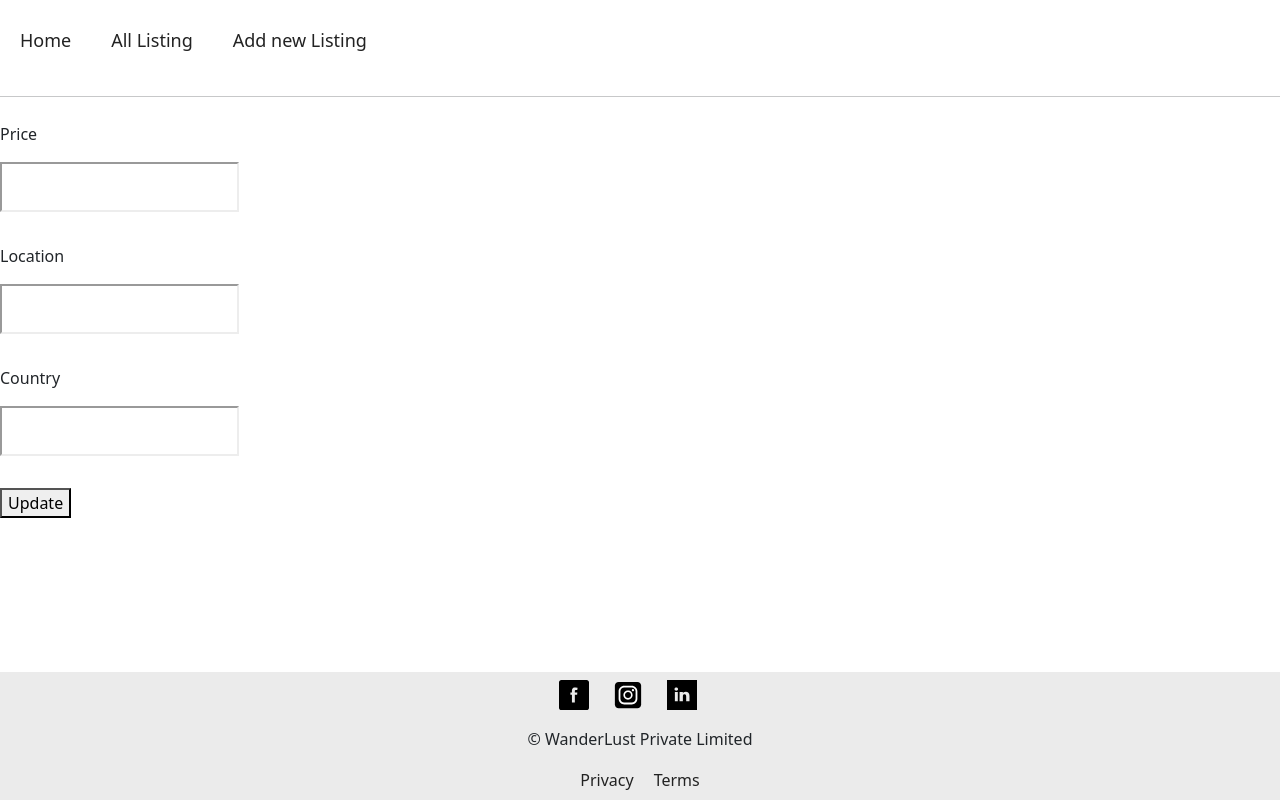
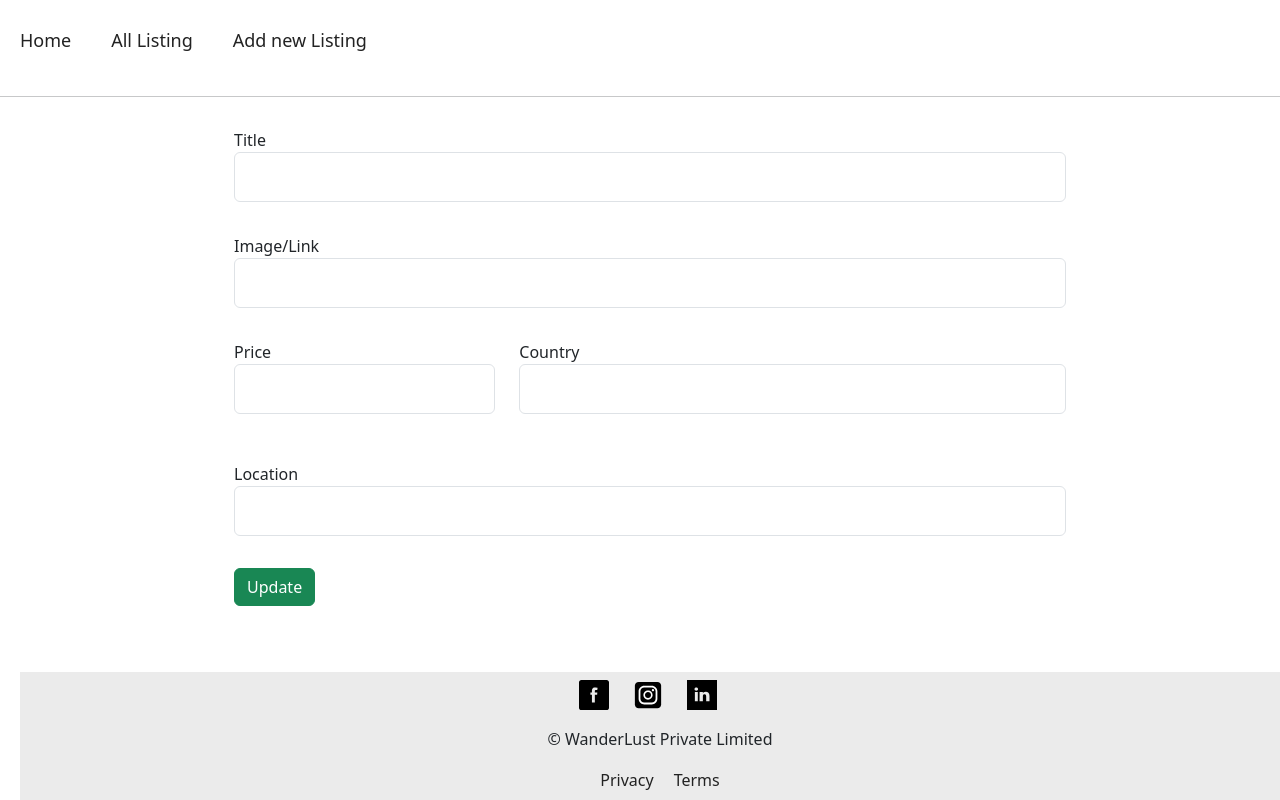
Before and after one commit to NishaBisht16/wanderLust, a React (Create React App) app in the folder frontend/: page /Edit in a window 1280 px wide. Built offline with nearby package versions, Linux system fonts and the light colour scheme; no server answers.

Commit message:
apply Bootstrap styles to enhance edit page layout

```diff
--- a/frontend/src/pages/Edit.js
+++ b/frontend/src/pages/Edit.js
@@ -11,13 +11,11 @@ function Edit() {
     const [price,setprice]=useState('')
     const [location,setlocation]=useState('')
     const [country,setcountry]=useState('')
+    const [image,setimage]=useState('')
 
     const navigate=useNavigate();
 
-    console.log(title)
-    console.log(price)
-    console.log(location)
-    console.log(country)
+
 
     const location2=useLocation()
     const { id } = location2.state || {}
@@ -31,6 +29,7 @@ function Edit() {
         setprice(response.result_value.price)
         setlocation(response.result_value.location)
         setcountry(response.result_value.country)
+        setimage(response.result_value.image)
       }
       catch(error)
       {
@@ -40,7 +39,7 @@ function Edit() {
 
     const updateData=async()=>{
       try{
-        const response=await Put(`update/${id}`,{title,price,location,country})
+        const response=await Put(`update/${id}`,{title,price,location,country,image})
         if(response.result>0)
         {
           alert(response.message)
@@ -62,32 +61,63 @@ function Edit() {
     },[])
 
   return (
-    <div>
+    <div className='main'>
       <Header/>
-      <div>
-        <p>Title</p>
+
+      <div className='row' >
+        <div className='col-8 offset-2'>
+          <form>
+            <div className='mb-3'>
+              <label for="title" className='form-lable'>Title</label>
               <input onChange={(e)=>settitle(e.target.value)}
-        value={title}>
+               value={title}
+               className='form-control'>
              </input>
-         <p>Price</p>
+            </div>
+
+            <div className='mb-3' >
+              <label for="image" className='form-lable'>Image/Link</label>
+              <input onChange={(e)=>setimage(e.target.value)} accept="image/*" className='form-control'  value={image} />
+            </div>
+
+               <div className='row'>
+               <div className='mb-3 col-md-4'>
+              <label for="price" className='form-lable'>Price</label>
               <input onChange={(e)=>setprice(e.target.value)}
               value={price}
                type='number'
+                className='form-control'
                ></input>
-        <p>Location</p>
+
+            </div>
+            <div className='mb-3 col-md-8'>
+              <label for="country" className='form-lable'>Country</label>
+              <input onChange={(e)=>setcountry(e.target.value)}
+              value={country}
+                type='text'
+                 className='form-control'
+               ></input>
+            </div>
+               </div>
+
+
+            <div className='mb-3'>
+              <label for="location" className='form-lable'>Location</label>
               <input
                onChange={(e)=>setlocation(e.target.value)}
                value={location}
+                className='form-control'
                ></input>
-        <p>Country</p>
-        <input onChange={(e)=>setcountry(e.target.value)}
-       value={country}
-       type='text'
+            </div>
+            <button onClick={updateData} className='btn btn-success'>Update</button>
+          </form>
+        </div>
+      </div>
+      <div>
 
-       ></input>
 
       </div>
-      <button onClick={updateData} >Update</button>
+
       <Footer/>
     </div>
   )
```
Lines whose indentation alone changed are shown as unchanged.
